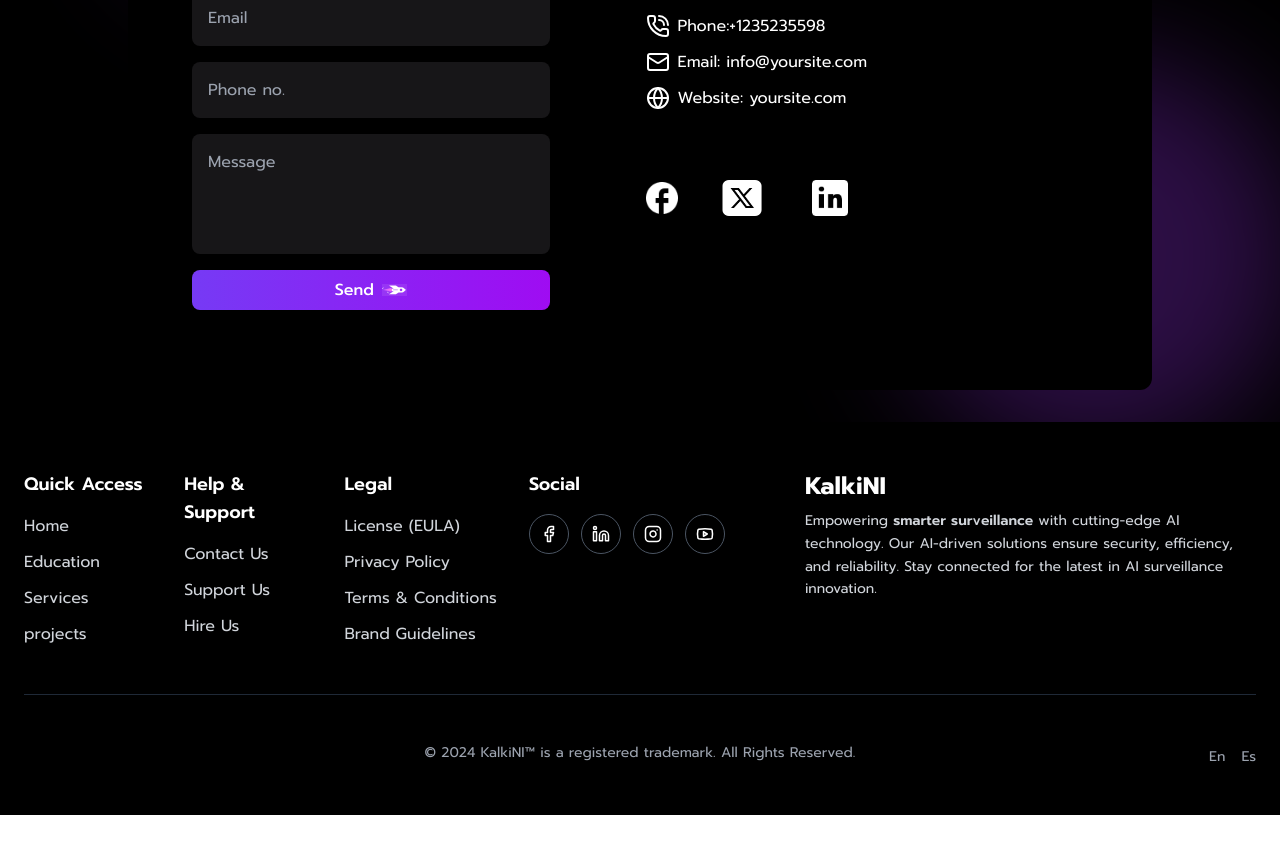
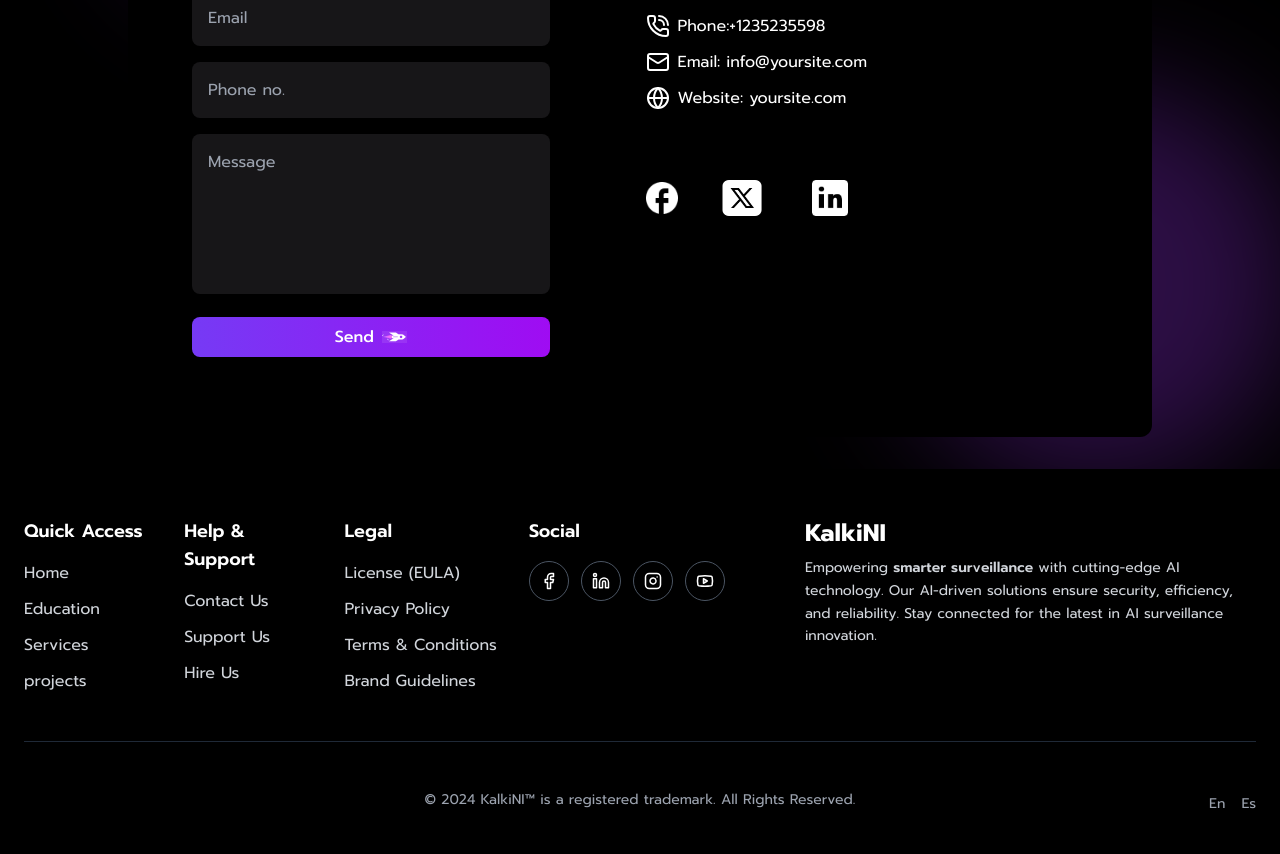
Before and after one commit to pulkit131/KalkiNi_V2.0, a React (Vite) app: page / in a window 1280 px wide. Shown: the part 3180-4034 px from the top of the page. Before the commit the page ends 3995 px from the top, so only its background shows below. Built offline with nearby package versions, Linux system fonts and the light colour scheme.

Commit message:
updated contact text box

```diff
--- a/src/pages/homepage/Contact.jsx
+++ b/src/pages/homepage/Contact.jsx
@@ -57,11 +57,10 @@ const Contact = () => {
                 />
               </div>
               <div>
-                <input
-                  type="text"
+                <textarea
                   placeholder="Message"
-                  className="p-4 text-start rounded-lg bg-[#171618] text-gray-500 w-full pb-20"
-                />
+                  className="p-4 text-start rounded-lg bg-[#171618] text-gray-500 w-full h-40 resize-none overflow-y-auto"
+                ></textarea>
               </div>
               <button className="flex gap-2 font-medium justify-center items-center w-full bg-[linear-gradient(90deg,#763AF5_0%,#A604F2_117.18%)] text-white py-2 rounded-lg">
                 Send{" "}
```
